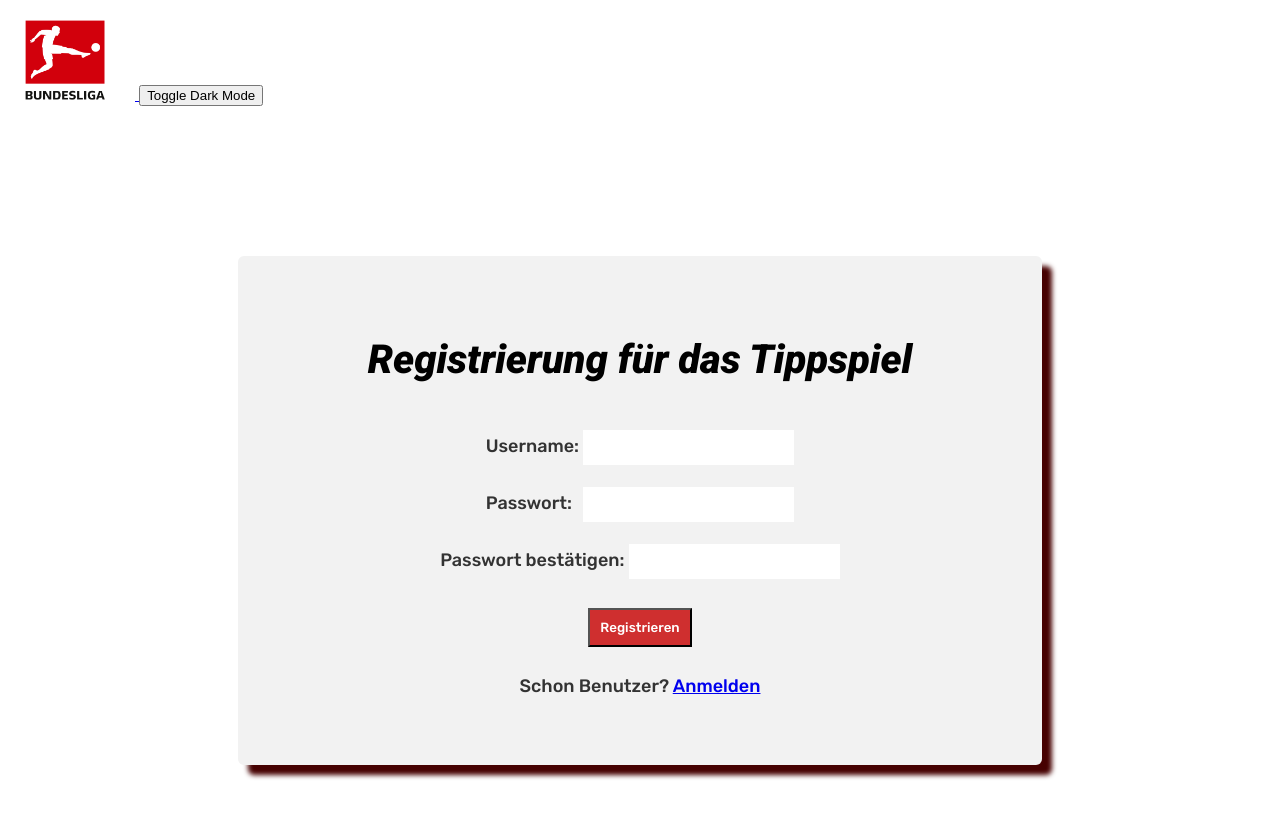
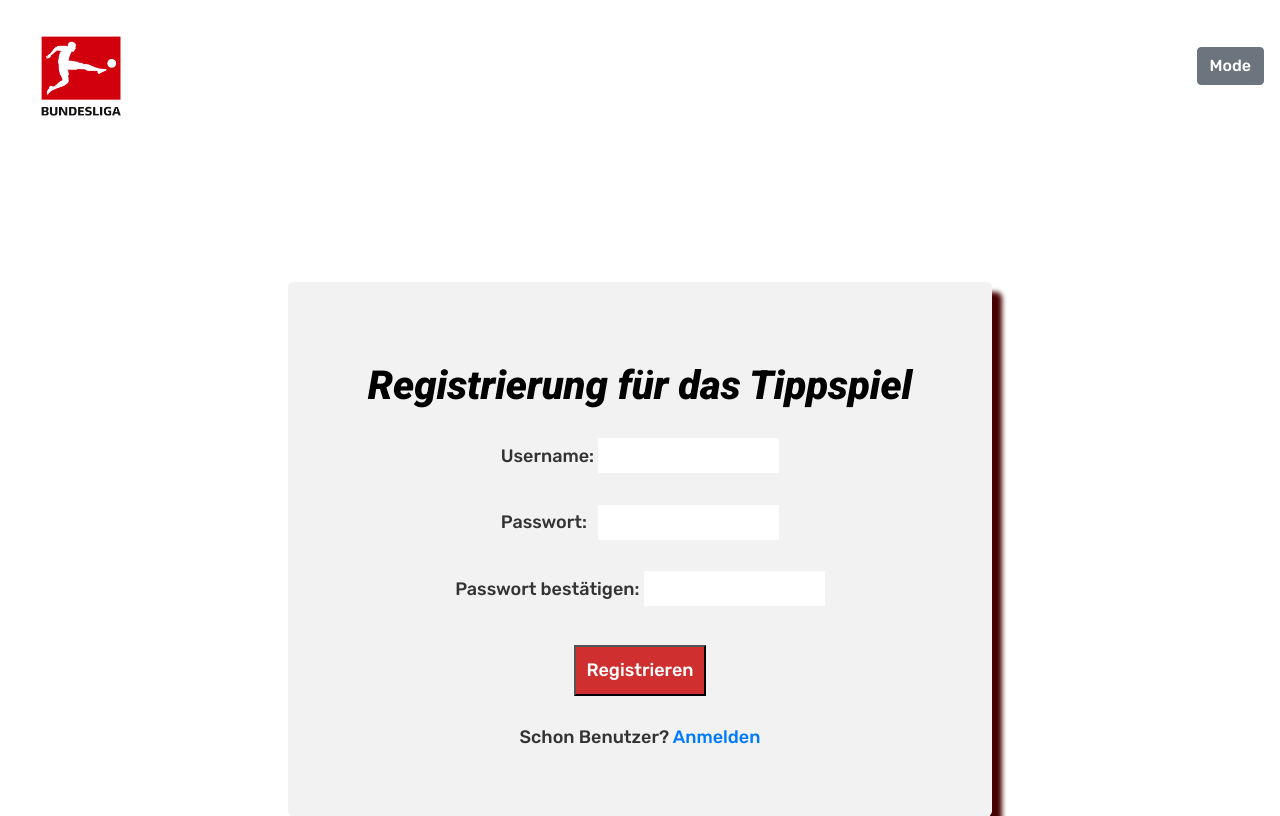
Before and after one commit to FriedrichBroeker/BundesligaTippspiel, a PHP site: page /register.php in a window 1280 px wide. Shown: the top 816 px of the page. Run offline with PHP 8.4, Linux system fonts and the light colour scheme; some web fonts are replaced.

Commit message:
header hinzugefügt

```diff
--- a/darkstyle.css
+++ b/darkstyle.css
@@ -9,7 +9,7 @@
     font-size: large;
     margin: 0;
     padding: 0;
-    background-color: #121212; /* Dark background */
+    background-color: #121212 !important; /* Dark background */
     color: #e0e0e0; /* Light text color */
 }
 
--- a/register.php
+++ b/register.php
@@ -10,20 +10,22 @@
         <link rel="preconnect" href="https://fonts.googleapis.com">
         <link rel="preconnect" href="https://fonts.gstatic.com" crossorigin>
         <link href="https://fonts.googleapis.com/css2?family=Dosis:wght@700&family=Fjalla+One&family=Josefin+Sans:wght@700&family=Kanit:wght@700&family=Kdam+Thmor+Pro&family=Roboto:ital,wght@1,900&family=Rubik:wght@500&family=Vina+Sans&display=swap" rel="stylesheet">
+        <link rel="stylesheet" href="https://stackpath.bootstrapcdn.com/bootstrap/4.5.2/css/bootstrap.min.css">
         <link rel="stylesheet" type="text/css" href="style.css" id="theme-link">
     </head>
     <body>
 
         <!-- Ihr Logo und Überschrift -->
-        <a href="index2.php">
+        <div id="logo-container" style="display:none">
+            <img src="logo.png" alt="Logo">
+        </div>
+
+        <header class="d-flex justify-content-between align-items-center p-3">
+        <a href="index.php">
             <img src="logo.png" alt="Bundesliga Logo" class="bundesliga-logo" id="small-logo">
         </a>
-        <button id="theme-toggle">Toggle Dark Mode</button>
-
-
-        <div id="logo-container" style="display:none">
-        <img src="logo.png" alt="Logo">
-        </div>
+        <button id="theme-toggle" class="btn btn-secondary">Mode</button>
+        </header>
 
         <div id="form">
             <h1>Registrierung für das Tippspiel</h1>
--- a/welcome.php
+++ b/welcome.php
@@ -173,6 +173,8 @@
                     });
                 });
             </script>
+            <script src="theme-toggle.js"></script>
+
 
     </body>
     </html>
```
Also changed, not shown: index.php (+15 -16 lines), index2.php (+9 -5 lines).
